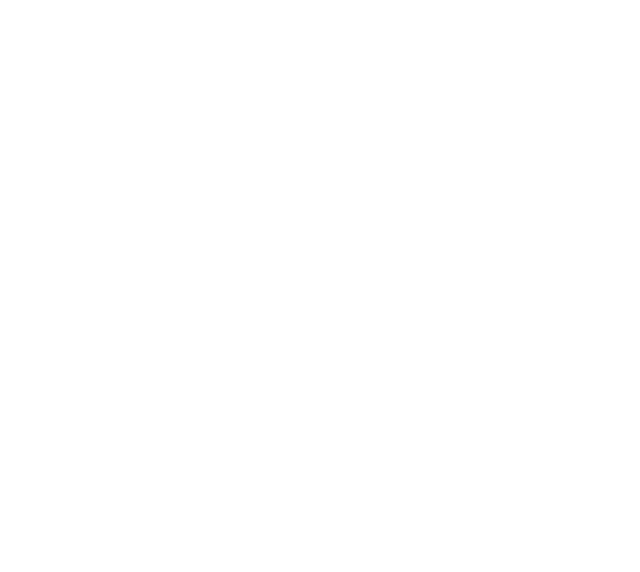
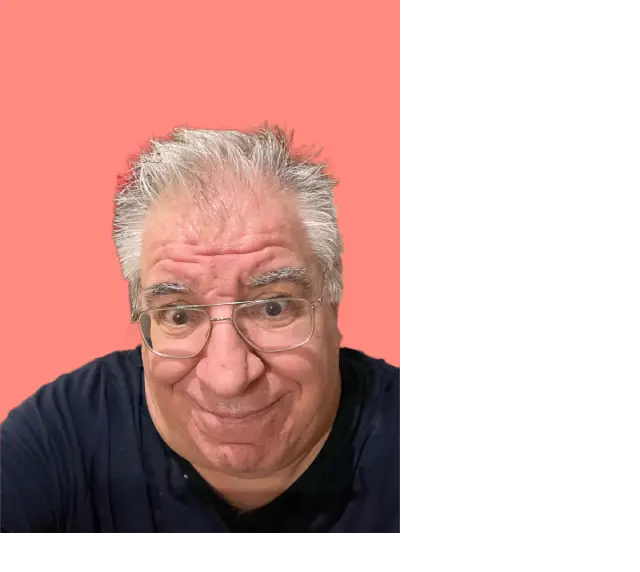
Before and after one commit to renato1958/cards-2, a plain HTML site: page index.html in a window 1280 px wide. Shown: the whole page, without its empty margins (0-640 px from the left). Drawn offline with Linux system fonts and the light colour scheme.

Commit message:
Iniziata flip card ed aggiunta immagine

```diff
--- a/index.html
+++ b/index.html
@@ -8,7 +8,12 @@
 	</head>
 	<body>
 		<div class="container">
-
+			<section class="flip-card">
+				<div class="flip-card__picture">
+					<img src="img/john.webp" alt="John Doe">
+				</div>
+				<div class="flip-card__caption"></div>
+			</section>
 		</div>
 	</body>
 </html>
```
Also changed, not shown: img/john.webp (added).
